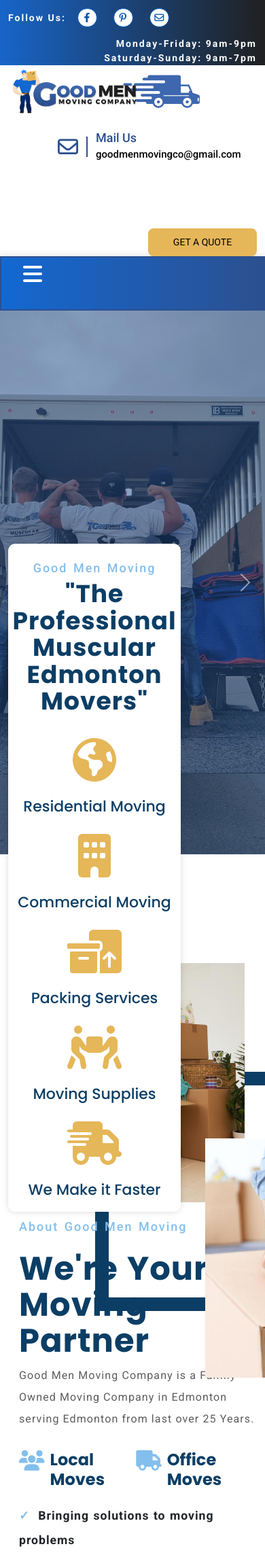
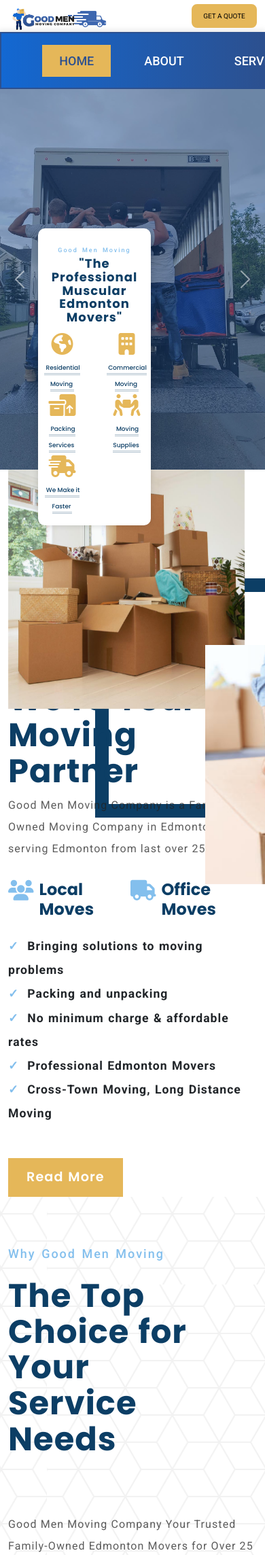
Before and after one commit to Binu-Tamang/Good-men-moving, a PHP site: page / in a window 390 px wide. Shown: the top 2288 px of the page at 68% size. Run offline with PHP 8.4, Linux system fonts and the light colour scheme; some libraries are stand-ins or nearby versions; some web fonts are replaced.

Commit message:
arranging fault code

```diff
--- a/assets/css/style.css
+++ b/assets/css/style.css
@@ -47,34 +47,28 @@ body {
 .heading-2 {
   box-shadow: -1px 3px 11px 3px rgba(0 0 0/ 15%);
   border: 2px solid#2c508f;
-  height: 5rem;
   background-color: #3e67af;
   background-image: linear-gradient(to right, #1368d2, #2c508f);
   text-align: center;
 }
-
 .heading-2 img {
   width: 280px;
   padding: 12px;
   display: none;
 }
-
 .heading-2 ul {
   display: flex;
   list-style: none;
   padding: 0;
   margin: 0;
-  nav.nav-shift {
-    /* width: 80%; */
-    /* margin: 0 auto; */
-    /* background: #fff; */
-    display: flex;
-    justify-content: flex-start;
-    flex-wrap: nowrap;
-  }
-  /* flex-wrap: nowrap; */
+}
+nav.nav-shift {
+  display: flex;
+  justify-content: flex-start;
+  flex-wrap: nowrap;
   text-align: center;
   justify-content: space-evenly;
+  height: 5rem;
 }
 
 .heading-2 li a {
@@ -88,7 +82,6 @@ body {
   text-transform: uppercase;
   position: relative;
   animation: fill 0.75 ease;
-  margin-top: 15px;
   font-weight: 500;
 }
 
@@ -102,9 +95,8 @@ body {
 .heading-2 li a:hover {
   color: #2c508f;
 }
-
 nav.nav-shift {
-  /* width: 80%; */
+  width: 80%;
   margin: 0 auto;
   /* background: #fff; */
   /* display: flex; */
@@ -157,9 +149,51 @@ nav.nav-shift ul li.active a {
     height: 100%;
   }
 }
+/* ======responsive of header part starts======== */
+@media (max-width: 62em) {
+  .heading-1 {
+    display: none;
+  }
+  .heading-3 .company-details {
+    display: none;
+  }
+  .header-info {
+    display: none;
+  }
+  .heading-3 .logo-img img {
+    width: 150px;
+    position: absolute;
+    top: 6px;
+  }
+  .heading-3 .quote-btn button {
+    width: 6rem;
+    margin: 6px 0;
+    font-size: 10px;
+  }
+}
+@media (max-width: 35em) {
+  .heading-1 {
+    display: none;
+  }
+  .heading-3 .company-details {
+    display: none;
+  }
+  .header-info {
+    display: none;
+  }
+  .heading-3 .logo-img img {
+    width: 150px;
+    position: absolute;
+    top: 6px;
+  }
+  .heading-3 .quote-btn button {
+    width: 6rem;
+    margin: 6px 0;
+    font-size: 10px;
+  }
+}
 /* ==== heading 2 css ends==== */
-
-/* =================== */
+/* ========for the logo img css starts =========== */
 .logo-img img {
   width: 18rem;
   padding: 6px;
@@ -263,7 +297,6 @@ nav.nav-shift ul li.active a {
   text-align: end;
   margin-top: 25px;
 }
-
 .searchbar input {
   background: transparent;
   border: navajowhite;
@@ -294,7 +327,7 @@ section.banner-part {
   height: 80%;
 }
 .carousel-item.banner-element img {
-  height: 50rem;
+  height: 35rem;
   object-fit: cover;
   background-color: hwb(0 0% 100% / 0.4);
 }
@@ -313,18 +346,20 @@ section.banner-part {
   font-family: Raleway, sans-serif;
   text-transform: uppercase;
   justify-content: center;
-  font-size: 32px;
+  font-size: 30px;
   font-weight: bold;
   display: flex;
   align-items: center;
   position: absolute;
-  top: 25rem;
+  top: 10rem;
   right: 25rem;
   z-index: 1;
   color: #fff;
+  letter-spacing: 4px;
 }
 .changebox {
   margin: 0 5px;
+  letter-spacing: 3px;
   color: #e5b759;
   overflow: hidden;
   transition: 0.5s;
@@ -335,23 +370,21 @@ section.banner-part {
 .company-services-box {
   text-align: center;
 }
-
 .services-box-wrapper {
   box-shadow: 0px 0px 10px rgba(0 0 0 / 15%);
   background: #fff;
   border-radius: 10px;
   padding: 18px 0;
   text-align: center;
+  position: absolute;
+  top: -4rem;
+  z-index: 1;
+  right: 7rem;
 }
-
 section.company-services {
   height: 20rem;
-  position: absolute;
-  top: 50rem;
-  z-index: 1;
-  right: 7rem; /* background: #fff; */ /* box-shadow: 0px 0px 10px rgba(0 0 0 / 15%); */
+  position: relative;
 }
-
 .services-img i {
   font-size: 2rem;
   padding: 10px 0;
@@ -363,7 +396,6 @@ section.company-services {
   padding: 0;
   font-size: 38px;
 }
-
 section.company-services span {
   line-height: 2;
 }
@@ -374,7 +406,6 @@ section.company-services span {
   font-family: "Poppins", sans-serif;
   line-height: 0;
 }
-
 .service-info p {
   /* line-height: 2; */
   letter-spacing: 1.1px;
@@ -390,7 +421,6 @@ section.company-services span {
   padding: 0;
   font-size: 36px;
 }
-
 .services-box-wrapper .heading-span {
   margin: 0;
   padding: 0;
@@ -401,9 +431,41 @@ section.company-services span {
   padding: 0;
   line-height: 2;
 }
+/* ======responsive of company-services======== */
+@media (max-width: 62em) {
+  section.company-services {
+    height: 10rem;
+    position: absolute;
+    top: 25rem;
+    z-index: 1;
+    right: 3.5rem;
+    left: 3.5rem;
+  }
+  span.good-men-moving {
+    font-size: 12px;
+  }
+  section.company-services span {
+    font-size: 9px;
+  }
+  .services-box-wrapper .good-men-h2 {
+    font-size: 18px;
+  }
+  .services-img i {
+    font-size: 2rem;
+    margin: 0;
+    padding: 5px 0;
+  }
+  .services-box-wrapper .heading-span {
+    padding: 2px;
+    border-bottom-style: double;
+    border-color: #0c3e654f;
+  }
+}
+@media (max-width: 35em) {
+}
 /* ======about good men moving css starts==== */
 section.about-good-men-moving {
-  margin: 10rem 0 5rem 0;
+  margin: 0;
 }
 .img-good-men-moving img {
   width: 100%;
@@ -529,11 +591,23 @@ button.about-btn {
   border: 2px solid #e5b759;
   margin-top: 3rem;
   transition: 0.3s ease;
+  color: #fff;
 }
 button.about-btn:hover {
   background: transparent;
   color: #0c3e65;
   transition: 0.3s ease;
+}
+/* =========responsive of about-good-men-moving============ */
+@media (max-width: 62em) {
+  .img-good-men-moving{
+    height: 15rem;
+  }
+  .about-gmm-info{
+margin: 0;
+  }
+}
+@media (max-width: 35em) {
 }
 /* =========why choose good men moving css========= */
 p.good-man-moving-p {
@@ -1111,34 +1185,3 @@ img.budget-img {
   text-align: end;
 }
 /* =========footer-end css end here */
-
-/* ================reponsive css starts====================== */
-/* ================reponsive css starts====================== */
-.mobile-nav-btn {
-  color: #fff;
-  text-align: end;
-  display: none;
-  z-index: 999;
-  color: #fff;
-}
-.toggle-nav-icons-js[name="close-outline"] {
-  display: none;
-}
-.toggle-nav-icons-js {
-  width: 3rem;
-  height: 3rem;
-}
-.nav-list.active {
-  display: block; /* Or the appropriate display value */
-}
-/* =====responsive code====== */
-/* below 980px */
-@media (max-width: 62em) {
-  .mobile-nav-btn {
-    display: flex;
-    position: relative;
-    z-index: 3;
-    justify-content: end;
-    text-align: right;
-  }
-}
--- a/assets/js/custom.js
+++ b/assets/js/custom.js
@@ -158,4 +158,4 @@ $(document).ready(function () {
   });
 });
 
-// For the burger menu js
+// js for banner details slider
--- a/inc/footer.php
+++ b/inc/footer.php
@@ -25,7 +25,7 @@
 
         <div class="footer-between">
             <div class="row">
-                <div class="col-md-4">
+                <div class="col-md-4 col-lg-4 col-12">
                     <div class="footer-left">
                         <h6>Good Men Moving Company</h6>
                         <div class="footer-left-info">
@@ -50,7 +50,7 @@
                         </div>
                     </div>
                 </div>
-                <div class="col-md-4">
+                <div class="col-md-4 col-lg-4 col-12">
                     <div class="footer-mid">
                         <h6>Quick Links</h6>
                         <div class="ul-wrapper-box">
@@ -79,7 +79,7 @@
                         </div>
                     </div>
                 </div>
-                <div class="col-md-4">
+                <div class="col-md-4 col-lg-4 col-12">
                     <div class="footer-right">
                         <h6>Contact Us</h6>
                         <ul>
--- a/inc/header.php
+++ b/inc/header.php
@@ -61,11 +61,7 @@
         <div class="container">
             <div class="row">
                 <div class="col-md-12">
-                    <nav class="navbar">
-                        <div class="mobile-nav-btn text-end">
-                            <i class="toggle-nav-icons-js fa fa-2x  fas fa-bars " name="menu-outline"></i>
-                            <i class="toggle-nav-icons-js fa fa-2x fa-close" name="close-outline"></i>
-                        </div>
+                    <nav class="navbar nav-shift">
                         <ul class="nav-list" id="navList">
                             <li class="nav-item active"><a class="navbar-link" href="#">Home</a></li>
                             <li class="nav-item"><a class="navbar-link" href="#">About</a></li>
--- a/index.php
+++ b/index.php
@@ -62,6 +62,9 @@
         with you!
       </p>
     </div>
+    <div class="banner-details-slider">
+
+    </div>
   </section>
   <!-- banner part ends -->
 
@@ -75,7 +78,7 @@
           <div class="col-md-1">
 
           </div>
-          <div class="col-md-2">
+          <div class="col-md-2 col-6">
             <div class="company-services-box">
               <div class="services-img">
                 <i class="fa-solid fa-earth-americas"></i>
@@ -85,7 +88,7 @@
               </div>
             </div>
           </div>
-          <div class="col-md-2">
+          <div class="col-md-2 col-6">
             <div class="company-services-box">
               <div class="services-img">
                 <i class="fa-solid fa-building"></i>
@@ -95,7 +98,7 @@
               </div>
             </div>
           </div>
-          <div class="col-md-2">
+          <div class="col-md-2 col-6">
             <div class="company-services-box">
               <div class="services-img">
                 <i class="fa-solid fa-boxes-packing"></i>
@@ -105,7 +108,7 @@
               </div>
             </div>
           </div>
-          <div class="col-md-2">
+          <div class="col-md-2 col-6">
             <div class="company-services-box">
               <div class="services-img">
                 <i class="fa-solid fa-people-carry-box"></i>
@@ -115,7 +118,7 @@
               </div>
             </div>
           </div>
-          <div class="col-md-2">
+          <div class="col-md-2 col-6">
             <div class="company-services-box">
               <div class="services-img">
                 <i class="fa-solid fa-truck-fast"></i>
@@ -138,7 +141,7 @@
   <section class="about-good-men-moving">
     <div class="container">
       <div class="row">
-        <div class="col-md-6">
+        <div class="col-lg-6">
           <div class="img-good-men-moving">
             <div class="col-md-6">
               <div class="abou-img-left">
@@ -152,7 +155,7 @@
             </div>
           </div>
         </div>
-        <div class="col-md-6">
+        <div class="col-lg-6">
           <div class="about-gmm-info">
             <span class="good-men-moving">About Good Men Moving</span>
             <h2 class="good-men-h2">We're Your Moving Partner</h2>
@@ -503,11 +506,11 @@
   </section>
   <!-- ======================= -->
   <!-- ---------------------------footer starts--------------------- -->
-	<?php
-	include('inc/footer.php');
-	include('inc/js.php')
-		?>
-	<!-- ---------------------------footer ends--------------------- -->
+  <?php
+  include('inc/footer.php');
+  include('inc/js.php')
+    ?>
+  <!-- ---------------------------footer ends--------------------- -->
   <!-- js link -->
   <?php
   include('inc/js.php')
```
